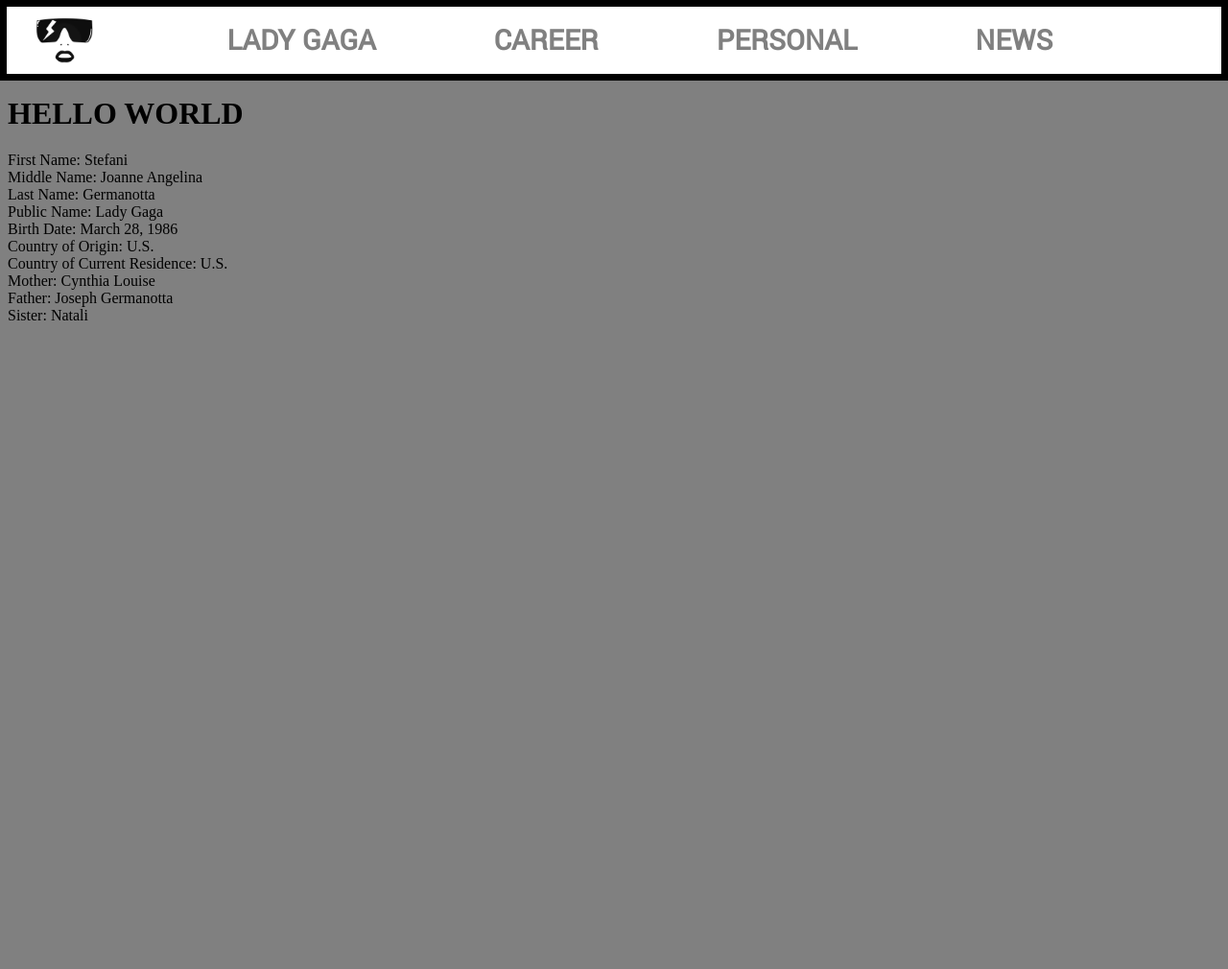
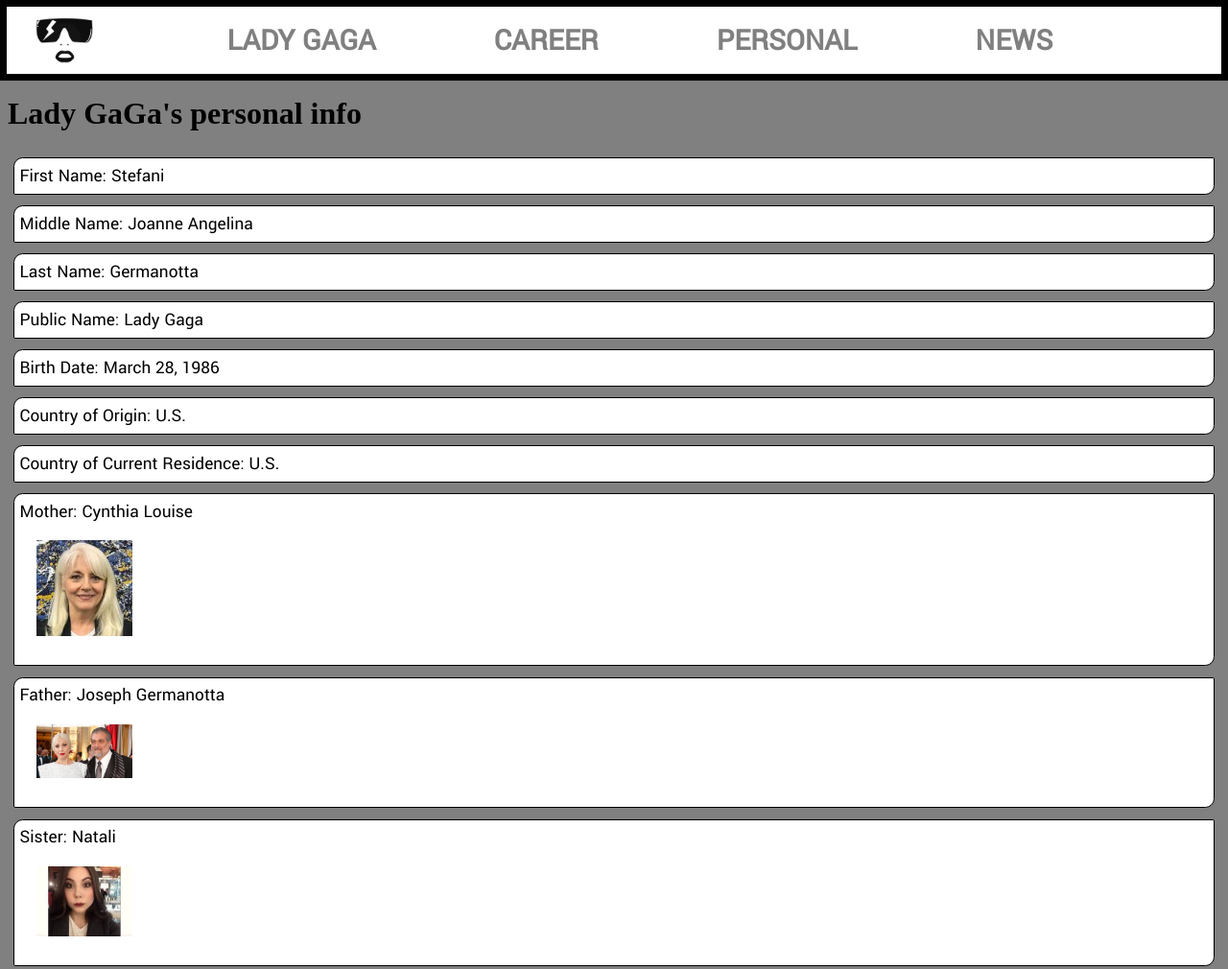
Before and after one commit to nss-day-cohort-35/HAK-it, a plain HTML site: page personal.html in a window 1280 px wide. Shown: the whole page at 96% size. Before the commit the page ends 800 px from the top, so only its background shows below. Drawn offline with Linux system fonts and the light colour scheme.

Commit message:
first version of js code for personal page

```diff
--- a/personal.css
+++ b/personal.css
@@ -0,0 +1,25 @@
+
+.main-section__personal-data {
+    display: flex;
+    flex-flow: column nowrap;
+    justify-content: center;
+
+}
+
+.main-section__div {
+
+    font-size: 1.2em;
+    font-family: 'Yantramanav', sans-serif;
+
+    border: 1px solid black;
+
+    padding: .3em;
+    margin: .3em;
+
+    border-top-left-radius: .5em;
+    border-top-right-radius: .1em;
+    border-bottom-left-radius: .1em;
+    border-bottom-right-radius: .5em;
+
+    background-color: white;
+}
--- a/personal.html
+++ b/personal.html
@@ -5,7 +5,7 @@
     <meta charset="UTF-8">
     <meta name="viewport" content="width=device-width, initial-scale=1.0">
     <meta http-equiv="X-UA-Compatible" content="ie=edge">
-    <title>Document</title>
+    <title>potential honoree winner</title>
     <link rel="stylesheet" href="main.css">
     <link rel="stylesheet" href="personal.css">
     <link href="https://fonts.googleapis.com/css?family=Yantramanav&display=swap" rel="stylesheet">
@@ -42,7 +42,7 @@
 
 
     <div class="main-page">
-        <h1>HELLO WORLD</h1>
+        <h1>Lady GaGa's personal info</h1>
     </div>
 
     <main class="main-section__personal-data">
--- a/personal.js
+++ b/personal.js
@@ -1,5 +1,4 @@
 /*
-
 */
 
 var artists = [
@@ -12,17 +11,11 @@ var artists = [
         deathDate: [ "Death Date", "" ],
         countryOfOrigin: [ "Country of Origin", "U.S." ],
         countryOfCurrentResidence: [ "Country of Current Residence", "U.S." ],
-/*
-        List of immediate family members (for example: spouse, children, siblings, parents) - minimum 3 with images.
-        For multiple spouses, show begin/end dates.
-        */
-
         mother: [ "Mother", "Cynthia Louise" ],
         father: [ "Father", "Joseph Germanotta" ],
         siblings: [ "Sister", "Natali" ],
         children: [ "" ],
         spouses: [ "" ]
-
     }
 ]
 
@@ -30,73 +23,38 @@ const mainSection = document.querySelector( '.main-section__personal-data' );
 
 console.log( Object.keys( artists[0] ) );
 
-/*
-Object.keys( artists[0] ).forEach(item => {
-    if ( item.length != 0 ) {
-        console.log( item, artists[0].item ); */
-        /*
-        const divElement = document.createElement( 'div' );
-        divElement.innerHTML = artists[0].item[0] + ": " + artists[0].item[1];
-        mainSection.appendChild( divElement );*/
-/*    }
-});
-*/
+function addRecord ( item1,item2 ) {
+    const item = document.createElement( 'div' );
+    item.innerHTML = item1 + ": " + item2;
+    item.className="main-section__div";
+    mainSection.appendChild( item );
+}
 
-/*
-const itemName = document.createElement( 'div' );
-itemName.innerHTML = artists[0].itemName[0] + ": " + artists[0].itemName[1];
-mainSection.appendChild( itemName );
-*/
+function addPics( item1, item2, imgFileName, imgAlt ) {
+    const item = document.createElement( 'div' );
+    item.className="main-section__div";
+    const item_text = document.createElement( 'div' );
+    /*item_text.innerHTML = artists[0].item[0] + ": " + artists[0].item[1];
+*/    item_text.innerHTML = item1 + ": " + item2;
+    item_text.style = "text-align: justify-all";
+    item.appendChild( item_text );
+    const itemPics = document.createElement( 'img' );
+    itemPics.src = imgFileName;
+    itemPics.alt = imgAlt;
+    itemPics.style = "width: 100px; margin: .9em";
+    itemPics.className = "main-section__div-img";
+    item.appendChild( itemPics );
+    mainSection.appendChild( item );
+}
 
-const firstName = document.createElement( 'div' );
-firstName.innerHTML = artists[0].firstName[0] + ": " + artists[0].firstName[1];
-firstName.className="main-section__div";
-mainSection.appendChild( firstName );
+addRecord( artists[0].firstName[0], artists[0].firstName[1] );
+addRecord( artists[0].middleName[0], artists[0].middleName[1] );
+addRecord( artists[0].lastName[0], artists[0].lastName[1] );
+addRecord( artists[0].publicName[0], artists[0].publicName[1] );
+addRecord( artists[0].birthDate[0], artists[0].birthDate[1] );
+addRecord( artists[0].countryOfOrigin[0], artists[0].countryOfOrigin[1] );
+addRecord( artists[0].countryOfCurrentResidence[0], artists[0].countryOfCurrentResidence[1] );
 
-const middleName = document.createElement( 'div' );
-middleName.innerHTML = artists[0].middleName[0] + ": " + artists[0].middleName[1];
-middleName.className="main-section__div";
-mainSection.appendChild( middleName );
-
-const lastName = document.createElement( 'div' );
-lastName.innerHTML = artists[0].lastName[0] + ": " + artists[0].lastName[1];
-lastName.className="main-section__div";
-mainSection.appendChild( lastName );
-
-const publicName = document.createElement( 'div' );
-publicName.innerHTML = artists[0].publicName[0] + ": " + artists[0].publicName[1];
-publicName.className="main-section__div";
-mainSection.appendChild( publicName );
-
-const birthDate = document.createElement( 'div' );
-birthDate.innerHTML = artists[0].birthDate[0] + ": " + artists[0].birthDate[1];
-birthDate.className="main-section__div";
-mainSection.appendChild( birthDate );
-/*
-const deathDate = document.createElement( 'div' );
-deathDate.innerHTML = artists[0].deathDate[0] + ": " + artists[0].deathDate[1];
-mainSection.appendChild( deathDate );
-*/
-const countryOfOrigin = document.createElement( 'div' );
-countryOfOrigin.innerHTML = artists[0].countryOfOrigin[0] + ": " + artists[0].countryOfOrigin[1];
-mainSection.appendChild( countryOfOrigin );
-
-const countryOfCurrentResidence = document.createElement( 'div' );
-countryOfCurrentResidence.innerHTML = artists[0].countryOfCurrentResidence[0] + ": " + artists[0].countryOfCurrentResidence[1];
-countryOfCurrentResidence.className="main-section__div";
-mainSection.appendChild( countryOfCurrentResidence );
-
-const mother = document.createElement( 'div' );
-mother.innerHTML = artists[0].mother[0] + ": " + artists[0].mother[1];
-mother.className="main-section__div";
-mainSection.appendChild( mother );
-
-const father = document.createElement( 'div' );
-father.innerHTML = artists[0].father[0] + ": " + artists[0].father[1];
-father.className="main-section__div";
-mainSection.appendChild( father );
-
-const siblings = document.createElement( 'div' );
-siblings.innerHTML = artists[0].siblings[0] + ": " + artists[0].siblings[1];
-siblings.className="main-section__div";
-mainSection.appendChild( siblings );
+addPics( artists[0].mother[0], artists[0].mother[1], "images/ladyGagaMother.jpeg","Lady Gaga mother pics" );
+addPics( artists[0].father[0], artists[0].father[1], "images/ladyGagaFather.jpeg","Lady Gaga father pics" );
+addPics( artists[0].siblings[0], artists[0].siblings[1], "images/ladyGagaSister.jpeg","Lady Gaga sister pics" );
```
Also changed, not shown: images/ladyGagaFather.jpeg (added), images/ladyGagaMother.jpeg (added), images/ladyGagaSister.jpeg (added).
